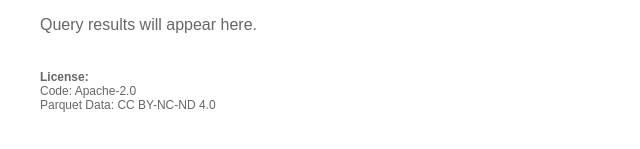
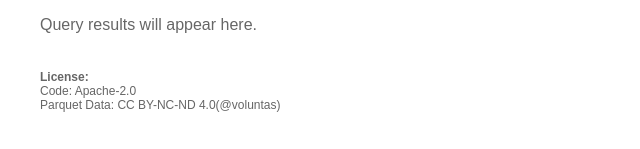
Before and after one commit to f4ah6o/duckdb_wasm_parquet.mbt, a website built with Vite: page index.html in a window 1280 px wide. Shown: the part 782-931 px from the top of the page, 0-640 px from the left. Built offline with nearby package versions, Linux system fonts and the light colour scheme.

Commit message:
chore: mod credit

```diff
--- a/index.html
+++ b/index.html
@@ -267,7 +267,7 @@ ORDER BY time_bucket ASC;</textarea>
     <div class="license-notice">
       <strong>License:</strong><br>
       Code: Apache-2.0<br>
-      Parquet Data: CC BY-NC-ND 4.0
+      Parquet Data: CC BY-NC-ND 4.0(@voluntas)
     </div>
   </div>
 
```
